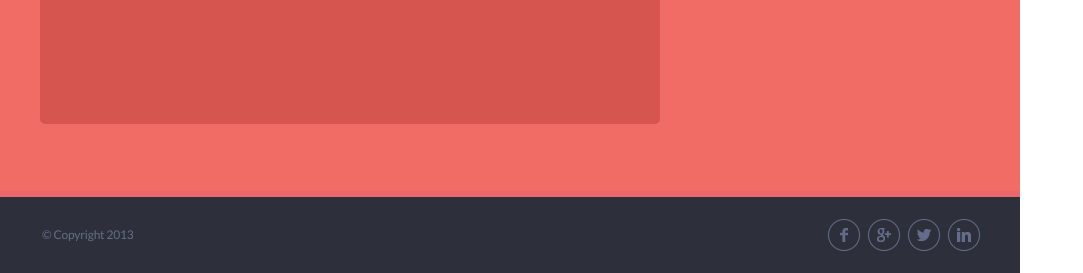
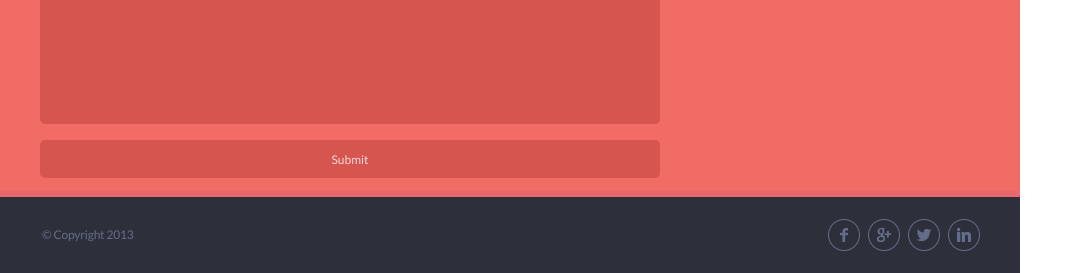
Before and after one commit to wayjewish/singolo, a plain HTML site: page index.html in a window 1280 px wide. Shown: the part 3255-3528 px from the top of the page, without its empty margins (0-1083 px from the left). Drawn offline with Linux system fonts and the light colour scheme.

Commit message:
fix: open submit

```diff
--- a/style.css
+++ b/style.css
@@ -333,7 +333,7 @@ textarea.contact-form__item{
 	height: 202px;
 	resize: none;
 }
-input[type="submit"].contact-form__item{display: none;}
+input[type="submit"].contact-form__item{/*display: none;*/}
 
 .contact-info{margin-top: -2px;}
 .contact-info h3{
```
